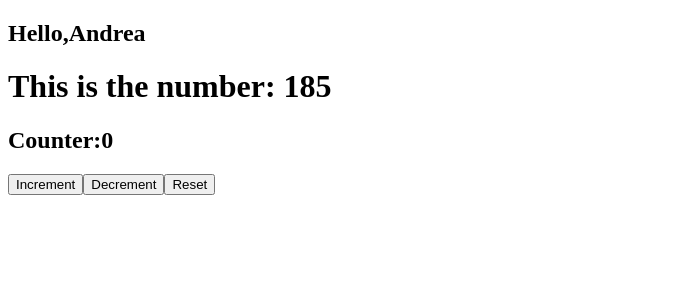
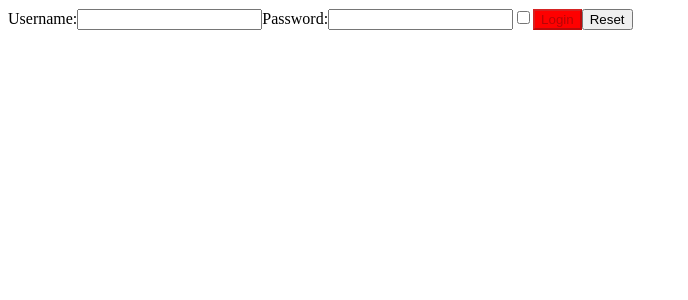
Before and after one commit to MuciFrancesco/react-exercises, a React (Create React App) app: page / in a window 1280 px wide. Shown: the top 300 px of the page, without its empty margins (0-688 px from the left). Built offline with nearby package versions, Linux system fonts and the light colour scheme.

Commit message:
useState-02

```diff
--- a/src/App.js
+++ b/src/App.js
@@ -1,17 +1,12 @@
 import React from "react";
-import Welcome from "./Welcome";
-import Sum from "./Sum";
-import Counter from "./Counter";
-
-const arrayOfNumber = [1, 2, 4, 6, 8, 10, 22, 55, 77];
-const summOfNumber = arrayOfNumber.reduce((acc, el) => acc + el, 0);
+import Login from "./Login";
 
 function App() {
   return (
     <div className='App'>
-      <Welcome name='Andrea' />
-      <Sum summOfNumber={summOfNumber} />
-      <Counter />
+      <>
+        <Login />
+      </>
     </div>
   );
 }
--- /dev/null
+++ b/src/Login.js
@@ -0,0 +1,75 @@
+import React, { useState } from "react";
+
+function Login() {
+  const [data, setData] = useState({
+    username: "",
+    password: "",
+    remember: false,
+  });
+  const handleInputChange = (event) => {
+    const { name, type, value, checked } = event.target;
+    setData((data) => {
+      return {
+        ...data,
+        [name]: type === "checkbox" ? checked : value,
+      };
+    });
+  };
+  const buttonReset = (e) => {
+    e.preventDefault();
+    setData({
+      username: "",
+      password: "",
+      remember: false,
+    });
+  };
+  const consoleLogin = (e) => {
+    e.preventDefault();
+    console.log(data);
+  };
+  return (
+    <div className='form-react'>
+      <form>
+        <label name='username'>Username:</label>
+        <input
+          name='username'
+          type='text'
+          value={data.username}
+          onChange={handleInputChange}
+        ></input>
+        <label name='password'>Password:</label>
+        <input
+          name='password'
+          type='password'
+          value={data.password}
+          onChange={handleInputChange}
+        ></input>
+        <input
+          name='remember'
+          type='checkbox'
+          value={data.remember}
+          onChange={handleInputChange}
+        ></input>
+        <button
+          className={
+            data.password.length < 7 || data.username.length < 6
+              ? "red-btn"
+              : "green-btn"
+          }
+          onClick={consoleLogin}
+          disabled={
+            !data.username ||
+            data.username.length < 6 ||
+            !data.password ||
+            data.password.length < 7
+          }
+        >
+          Login
+        </button>
+        <button onClick={buttonReset}>Reset</button>
+      </form>
+    </div>
+  );
+}
+
+export default Login;
```
